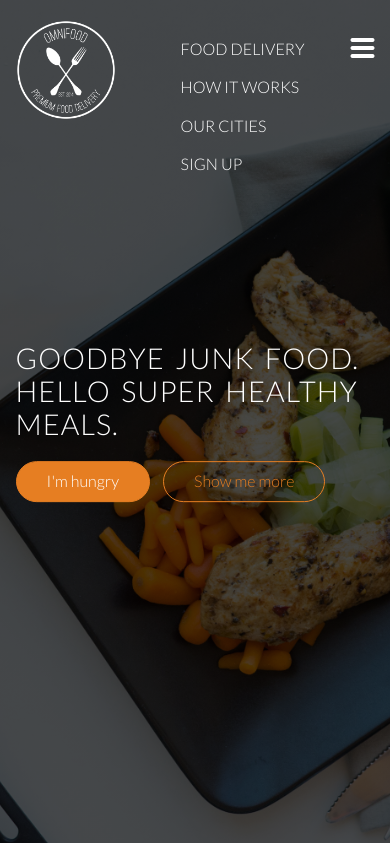
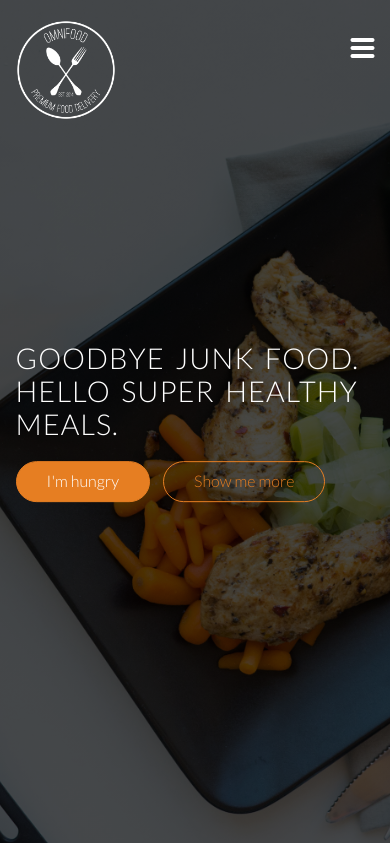
Before and after one commit to aindriu80/Omnifood2, a PHP site: page / in a window 390 px wide. Shown: the top 843 px of the page. Run offline with PHP 8.4, Linux system fonts and the light colour scheme; style sheets or scripts are compiled from the project's sources; some libraries are stand-ins or nearby versions; some web fonts are replaced.

Commit message:
Making the navigation responsive - JQuery

```diff
--- a/index.html
+++ b/index.html
@@ -17,13 +17,13 @@
             <div class="row">
                 <img src="resources/img/logo-white.png" alt="Omnifood logo" class="logo">
                 <img src="resources/img/logo.png" alt="Omnifood logo" class="logo-black">
-                <ul class="main-nav">
+                <ul class="main-nav js--main-nav">
                 <li><a href="#features">Food delivery</a></li>
                 <li><a href="#works">How it works</a></li>
                 <li><a href="#cities">Our cities</a></li>
                 <li><a href="#plans">Sign up</a></li>
                 </ul>
-                <a class="mobile-nav-icon"><i class="ion-navicon-round"></i></a>
+                <a class="mobile-nav-icon js--nav-icon"><i class="ion-navicon-round"></i></a>
            </div>
        </nav>
     <div class="hero-text-box">
--- a/resources/css/queries.css
+++ b/resources/css/queries.css
@@ -53,7 +53,7 @@
         margin: 0 0 4% 0;
         }
 
-    /*.main-nav { display: none;}*/
+    .main-nav { display: none;}
     .mobile-nav-icon {display: inline-block;}
 
     .main-nav {
--- a/resources/js/script.js
+++ b/resources/js/script.js
@@ -92,6 +92,22 @@ $('.js--section-features').waypoint(function(direction){
         offset: '50%'
     });
 
+    /* Mobile Navigation */
+    $('.js--nav-icon').click(function() {
+       var nav = $('.js--main-nav');
+        var icon = $('.js--nav-icon i');
+
+        nav.slideToggle(200);
+
+        if (icon.hasClass('ion-navicon-round')){
+            icon.addClass('ion-close-round');
+            icon.removeClass('ion-navicon-round');
+        }else{
+            icon.addClass('ion-navicon-round');
+            icon.removeClass('ion-close-round');
+        }
+
+    });
 
 
 });
```
